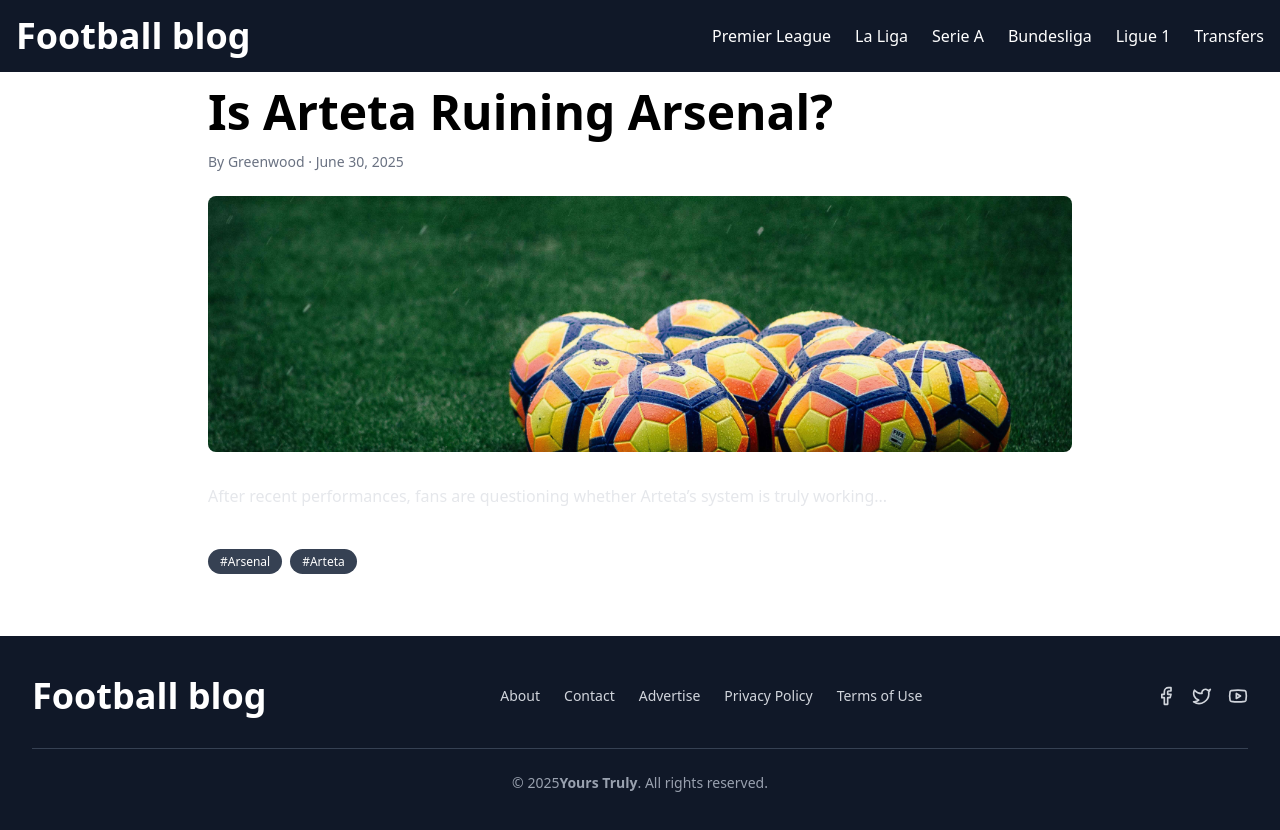
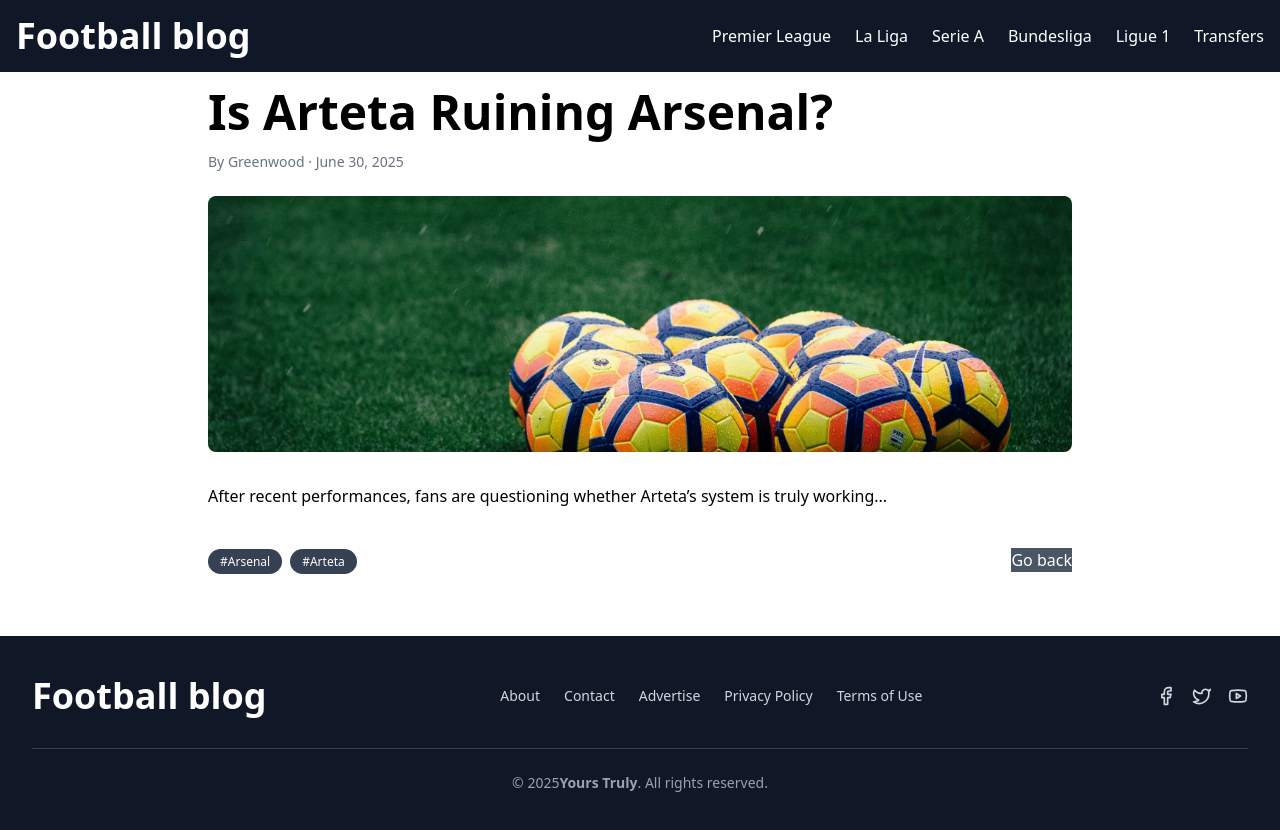
Before and after one commit to Adewara/football-blog, a React (Vite) app: page /article/arteta-arsenal in a window 1280 px wide. Shown: the top 830 px of the page. Built offline with nearby package versions, Linux system fonts and the light colour scheme.

Commit message:
readme update

```diff
--- a/src/pages/ArticlePage.jsx
+++ b/src/pages/ArticlePage.jsx
@@ -1,10 +1,12 @@
-import { useParams } from "react-router-dom";
+import { useNavigate, useParams } from "react-router-dom";
 import blogPosts from "../data/blogPosts";
 import NotFound from "./NotFound";
 
 function ArticlePage() {
   const params = useParams();
   const article = blogPosts.find((p) => p.id === params.articleId);
+
+  const navigate = useNavigate();
 
   if (article) {
     return (
@@ -23,7 +25,7 @@ function ArticlePage() {
         />
 
         {/* Content */}
-        <div className="prose prose-lg prose-invert max-w-none text-gray-200">
+        <div className="prose prose-lg prose-invert max-w-none text-gtey-900">
           {/* Assume post.content is HTML or Markdown rendered */}
           <div dangerouslySetInnerHTML={{ __html: article.content }} />
         </div>
@@ -41,6 +43,14 @@ function ArticlePage() {
             ))}
           </div>
           {/* Add Bookmark here if needed */}
+          <div>
+            <button
+              onClick={() => navigate(-1)}
+              className="bg-gray-600 hover:bg-gray-800 text-white transition duration-300"
+            >
+              Go back
+            </button>
+          </div>
         </div>
       </div>
     );
--- a/src/pages/BlogHome.jsx
+++ b/src/pages/BlogHome.jsx
@@ -1,6 +1,6 @@
 import blogPosts from "../data/blogPosts";
-import BlogHero from "../components/BlogHero";
-import BlogGrid from "../components/BlogGrid";
+import BlogHero from "../Components/BlogHero";
+import BlogGrid from "../Components/BlogGrid";
 
 function BlogHome() {
   const heroPost = blogPosts.find((post) => post.featured);
```
Also changed, not shown: 1 other file (tests, documents, lock files or other folders).
